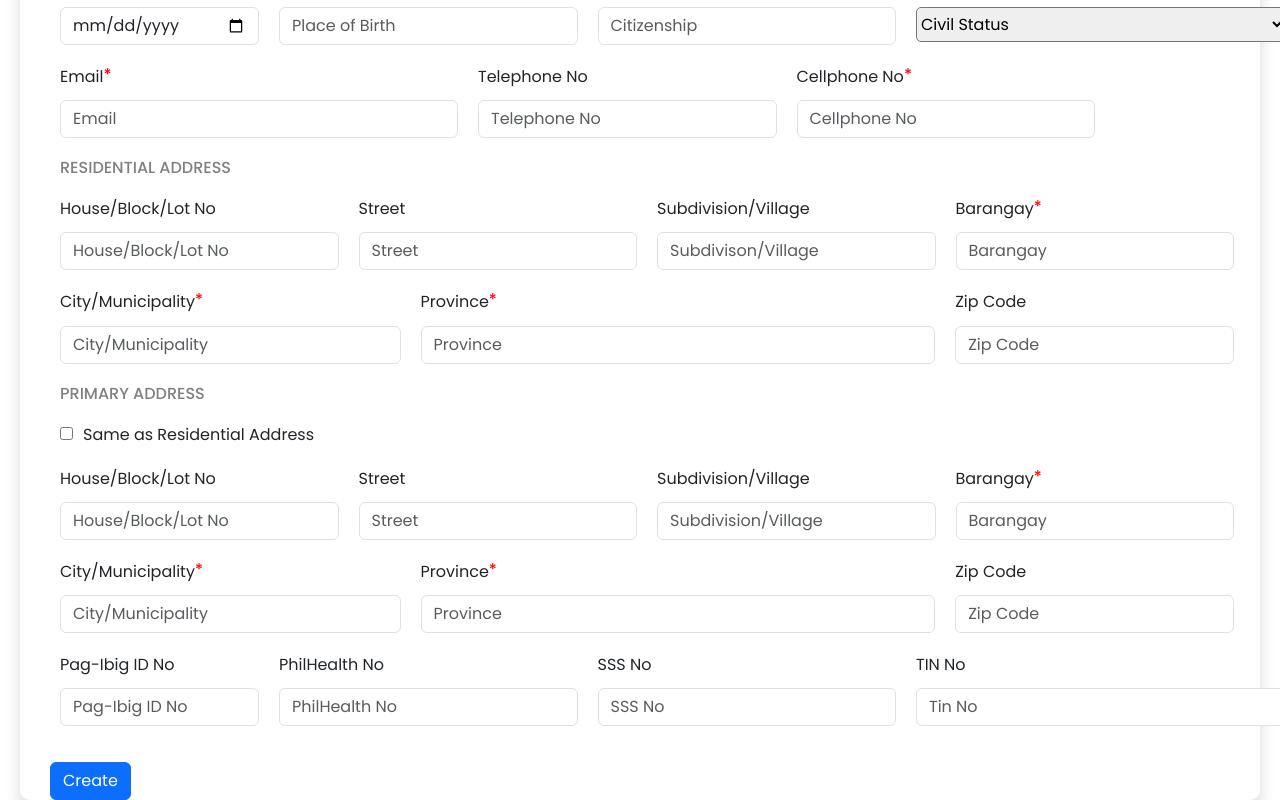
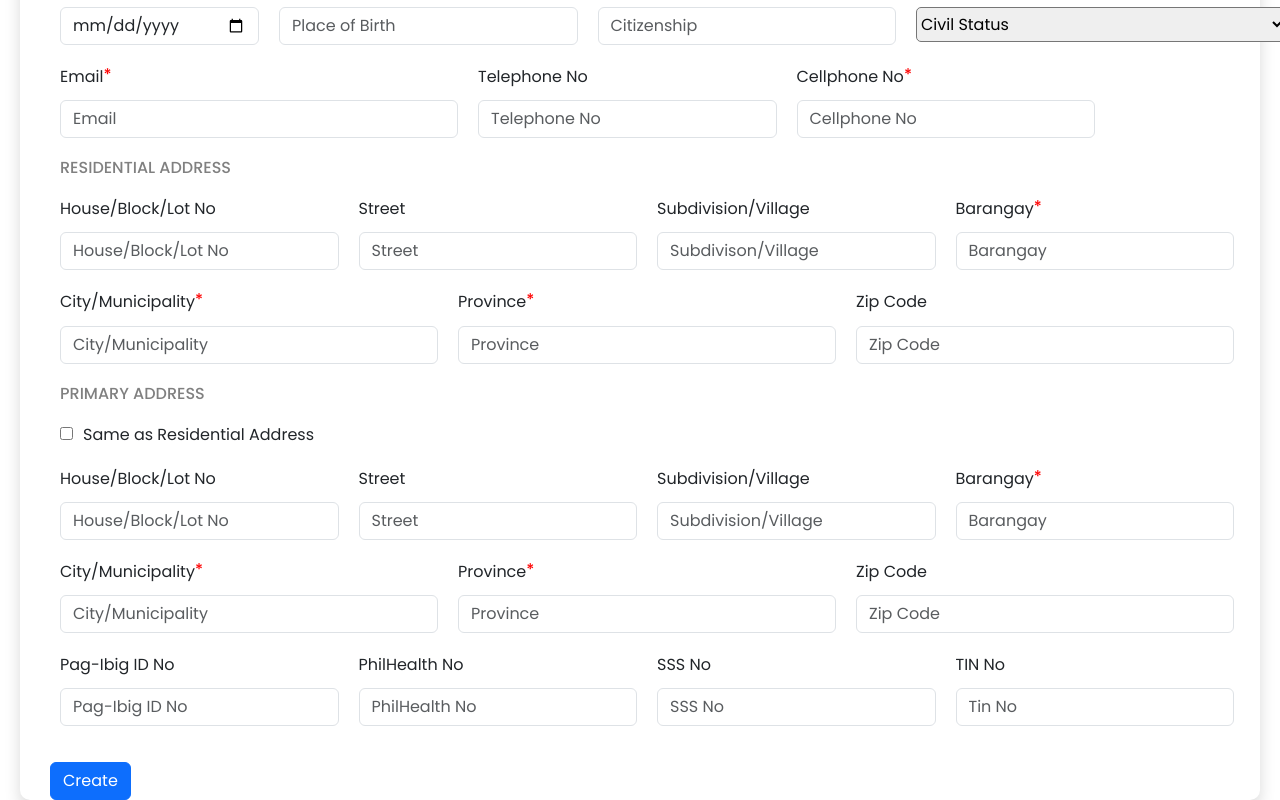
Before and after one commit to rurulmbrttgd/HRMS, a React (Vite) app in the folder frontend/: page /create in a window 1280 px wide. Shown: the part 665-1465 px from the top of the page. Built offline with nearby package versions, Linux system fonts and the light colour scheme; no server answers.

Commit message:
Update AddEmployee.jsx

```diff
--- a/frontend/src/AddEmployee.jsx
+++ b/frontend/src/AddEmployee.jsx
@@ -142,22 +142,22 @@ function AddEmployee() {
 					<h6 className='residential'>RESIDENTIAL ADDRESS</h6>
 					{/* ============================================== First Row ==================================================================*/}
 					<div className="d-flex flex-rows align-items-left first-row">
-						<div class="details">
+						<div class="col details">
 							<label htmlFor="inputhouseblocklot" class="form-label">House/Block/Lot No<h6 className='tuldok-white'>*</h6></label>
 							<input type="text" class="form-control" id="inputhouseblocklot" placeholder='House/Block/Lot No' autoComplete='off'
 							onChange={e => setData({...data, name: e.target.value})}/>
 						</div>
-						<div class="details">
+						<div class="col details">
 							<label htmlFor="inputstreet" class="form-label">Street<h6 className='tuldok-white'>*</h6></label>
 							<input type="text" class="form-control" id="inputstreet" placeholder='Street' autoComplete='off'
 							onChange={e => setData({...data, name: e.target.value})}/>
 						</div>
-						<div class="details">
+						<div class="col details">
 							<label htmlFor="inputsubdvillage" class="form-label">Subdivision/Village<h6 className='tuldok-white'>*</h6></label>
 							<input type="text" class="form-control" id="inputsubdvillage" placeholder='Subdivison/Village' autoComplete='off'
 							onChange={e => setData({...data, name: e.target.value})}/>
 						</div>
-						<div class="details" id='barangay'>
+						<div class="col details" id='barangay'>
 							<label htmlFor="inputbarangay" class="form-label">Barangay<h6 className='tuldok'>*</h6></label>
 							<input type="text" class="form-control" id="inputbarangay" placeholder='Barangay' autoComplete='off'
 							onChange={e => setData({...data, name: e.target.value})} required/>
@@ -165,17 +165,17 @@ function AddEmployee() {
 					</div>
 					{/* ============================================== ADDRESS ==================================================================*/}
 					<div className="d-flex flex-rows align-items-left first-row">
-						<div class="details" id='city'>
+						<div class="col details" id='city'>
 							<label htmlFor="inputcitymunicipality" class="form-label">City/Municipality<h6 className='tuldok'>*</h6></label>
 							<input type="text" class="form-control" id="inputcitymunicipality" placeholder='City/Municipality' autoComplete='off'
 							onChange={e => setData({...data, name: e.target.value})} required/>
 						</div>
-						<div class="details" id='province'>
+						<div class="col details" id='province'>
 							<label htmlFor="inputprovince" class="form-label">Province<h6 className='tuldok'>*</h6></label>
 							<input type="text" class="form-control" id="inputprovince" placeholder='Province' autoComplete='off'
 							onChange={e => setData({...data, name: e.target.value})} required/>
 						</div>
-						<div class="details">
+						<div class="col details">
 							<label htmlFor="inputzip" class="form-label">Zip Code<h6 className='tuldok-white'>*</h6></label>
 							<input type="number" class="form-control" id="inputzip" placeholder='Zip Code' autoComplete='off'
 							onChange={e => setData({...data, name: e.target.value})}/>
@@ -190,39 +190,39 @@ function AddEmployee() {
 						{isDivVisible && (
 							<div>
 								<div className="d-flex flex-rows align-items-left first-row">
-								<div class="details">
+								<div class="col details">
 									<label htmlFor="inputhouseblocklot" class="form-label">House/Block/Lot No<h6 className='tuldok-white'>*</h6></label>
 									<input type="text" class="form-control" id="inputhouseblocklot" placeholder='House/Block/Lot No' autoComplete='off'
 									onChange={e => setData({...data, name: e.target.value})}/>
 								</div>
-								<div class="details">
+								<div class="col details">
 									<label htmlFor="inputstreet" class="form-label">Street<h6 className='tuldok-white'>*</h6></label>
 									<input type="text" class="form-control" id="inputstreet" placeholder='Street' autoComplete='off'
 									onChange={e => setData({...data, name: e.target.value})}/>
 								</div>
-								<div class="details">
+								<div class="col details">
 									<label htmlFor="inputsubdvillage" class="form-label">Subdivision/Village<h6 className='tuldok-white'>*</h6></label>
 									<input type="text" class="form-control" id="inputsubdvillage" placeholder='Subdivision/Village' autoComplete='off'
 									onChange={e => setData({...data, name: e.target.value})}/>
 								</div>
-								<div class="details" id='barangay'>
+								<div class="col details" id='barangay'>
 									<label htmlFor="inputbarangay" class="form-label">Barangay<h6 className='tuldok'>*</h6></label>
 									<input type="text" class="form-control" id="inputbarangay" placeholder='Barangay' autoComplete='off'
 									onChange={e => setData({...data, name: e.target.value})} required/>
 								</div>
 							</div>
 							<div className="d-flex flex-rows align-items-left first-row">
-						<div class="details" id='city'>
+						<div class="col details" id='city'>
 							<label htmlFor="inputcitymunicipality" class="form-label">City/Municipality<h6 className='tuldok'>*</h6></label>
 							<input type="text" class="form-control" id="inputcitymunicipality" placeholder='City/Municipality' autoComplete='off'
 							onChange={e => setData({...data, name: e.target.value})} required/>
 						</div>
-						<div class="details" id='province'>
+						<div class="col details" id='province'>
 							<label htmlFor="inputprovince" class="form-label">Province<h6 className='tuldok'>*</h6></label>
 							<input type="text" class="form-control" id="inputprovince" placeholder='Province' autoComplete='off'
 							onChange={e => setData({...data, name: e.target.value})} required/>
 						</div>
-						<div class="details">
+						<div class="col details">
 							<label htmlFor="inputzip" class="form-label">Zip Code<h6 className='tuldok-white'>*</h6></label>
 							<input type="number" class="form-control" id="inputzip" placeholder='Zip Code' autoComplete='off'
 							onChange={e => setData({...data, name: e.target.value})}/>
@@ -232,22 +232,22 @@ function AddEmployee() {
 						)}
 					{/* ============================================= Pagibig ==================================================================*/}
 					<div className="d-flex flex-rows align-items-left first-row">
-						<div class="col-2 details">
+						<div class="col details">
 							<label htmlFor="inputpagibig" class="form-label">Pag-Ibig ID No<h6 className='tuldok-white'>*</h6></label>
 							<input type="text" class="form-control" id="inputpagibig" placeholder='Pag-Ibig ID No' autoComplete='off'
 							onChange={e => setData({...data, name: e.target.value})}/>
 						</div>
-						<div class="col-3 details">
+						<div class="col details">
 							<label htmlFor="inputphilhealth" class="form-label">PhilHealth No <h6 className='tuldok-white'>*</h6></label>
 							<input type="text" class="form-control" id="inputphilhealth" placeholder='PhilHealth No' autoComplete='off'
 							onChange={e => setData({...data, name: e.target.value})}/>
 						</div>
-						<div class="col-3 details">
+						<div class="col details">
 							<label htmlFor="inputsss" class="form-label">SSS No<h6 className='tuldok-white'>*</h6></label>
 							<input type="text" class="form-control" id="inputsss" placeholder='SSS No' autoComplete='off'
 							onChange={e => setData({...data, name: e.target.value})}/>
 						</div>
-						<div class="col-3 details" id='status'>
+						<div class="col details" id='status'>
 							<label htmlFor="inputtin" class="form-label">TIN No <h6 className='tuldok-white'>*</h6></label>
 							<input type="text" class="form-control" id="inputtin" placeholder='Tin No' autoComplete='off'
 							onChange={e => setData({...data, name: e.target.value})}/>
```
